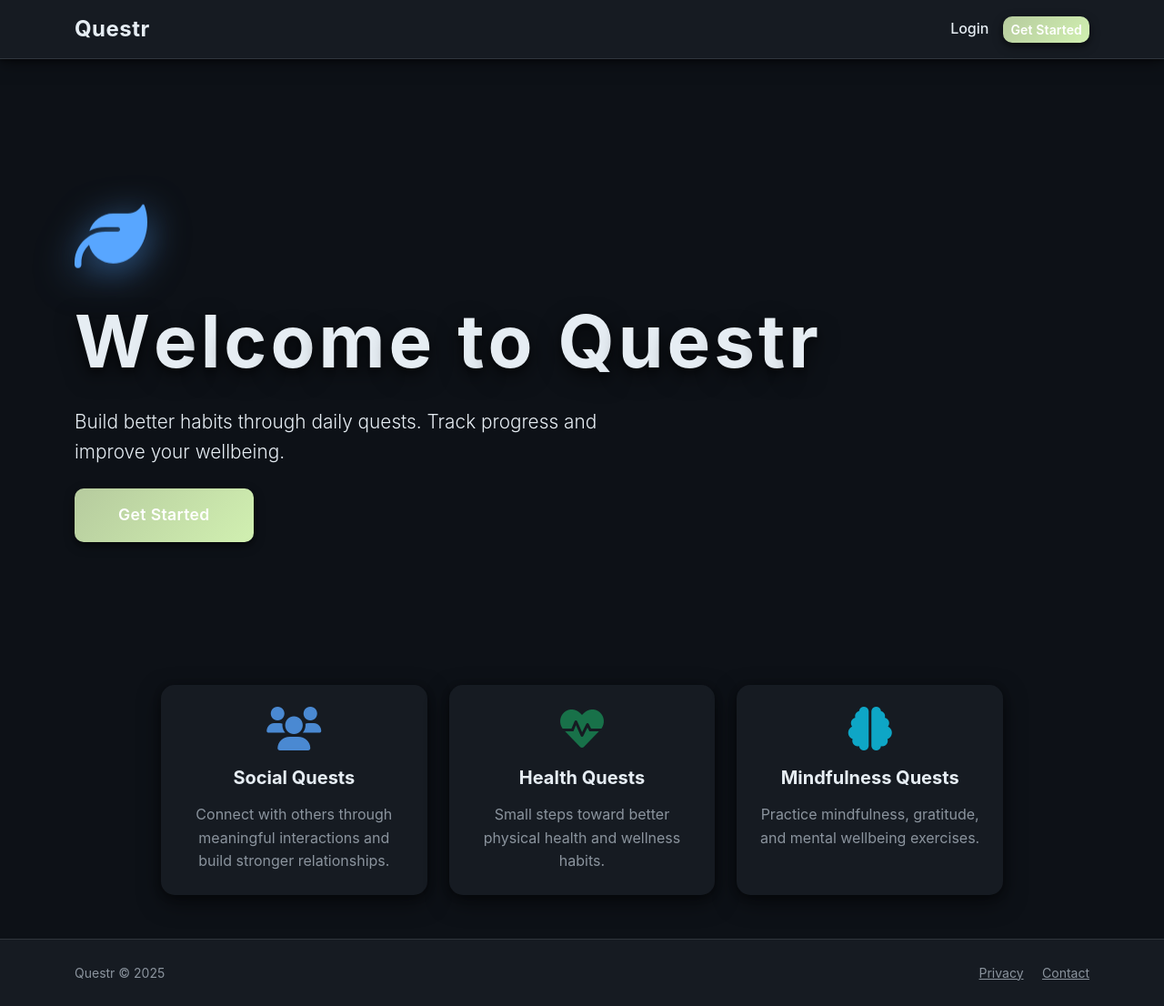
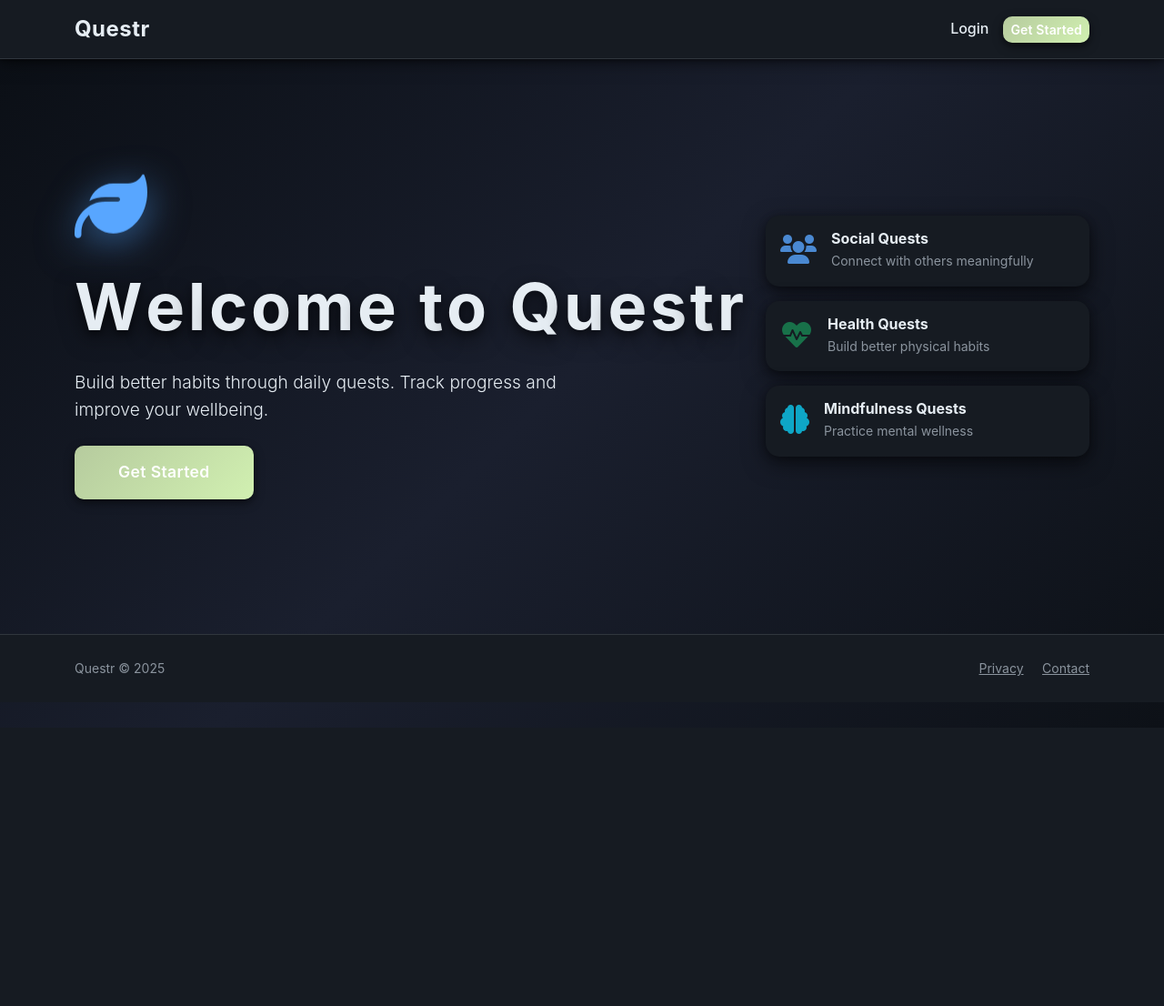
Before and after one commit to pierceluu10/Questr, a Flask app: page / in a window 1280 px wide. Shown: the whole page at 91% size. After the commit the page ends 743 px from the top, so only its background shows below. Run offline with Flask 3, Linux system fonts and the light colour scheme.

Commit message:
vertical plates and gradient background

```diff
--- a/templates/base.html
+++ b/templates/base.html
@@ -38,9 +38,11 @@
         }
 
         body {
-            background: var(--bg) !important;
+            background: linear-gradient(135deg, #0a0e14 0%, #1a1f2e 50%, #0d1117 100%) !important;
+            background-attachment: fixed;
             color: var(--text) !important;
             transition: background-color 0.3s ease, color 0.3s ease;
+            min-height: 100vh;
         }
 
         .navbar {
--- a/templates/index.html
+++ b/templates/index.html
@@ -3,8 +3,8 @@
 {% block title %}Questr - Daily Quests for Personal Growth{% endblock %}
 
 {% block content %}
-<div class="row align-items-center" style="min-height: 80vh;">
-    <div class="col-lg-8">
+<div class="row align-items-center" style="min-height: 70vh; padding: 40px 0;">
+    <div class="col-lg-7">
         <div class="hero-section">
             <!-- Blue Leaf Icon -->
             <div class="hero-icon mb-4" style="display: block;">
@@ -13,10 +13,10 @@
                 </svg>
             </div>
 
-            <h1 class="display-1 fw-bold mb-4 animate-title" style="font-size: clamp(3rem, 8vw, 5rem); letter-spacing: 0.05em; white-space: nowrap; text-shadow: 0 8px 24px rgba(0, 0, 0, 0.6), 0 4px 8px rgba(0, 0, 0, 0.4);">
+            <h1 class="display-1 fw-bold mb-4 animate-title" style="font-size: clamp(3rem, 8vw, 4.5rem); letter-spacing: 0.05em; white-space: nowrap; text-shadow: 0 8px 24px rgba(0, 0, 0, 0.6), 0 4px 8px rgba(0, 0, 0, 0.4);">
                 Welcome to Questr
             </h1>
-            <p class="lead mb-4" style="font-size: 1.3rem; max-width: 600px;">
+            <p class="lead mb-4" style="font-size: 1.2rem; max-width: 550px;">
                 Build better habits through daily quests. Track progress and improve your wellbeing.
             </p>
 
@@ -33,38 +33,43 @@
             {% endif %}
         </div>
     </div>
-</div>
 
-<div class="row mt-4 mb-4">
-    <div class="col-lg-10 mx-auto">
-        <div class="row g-4">
-            <div class="col-md-4 text-center">
-                <div class="feature-card p-4 h-100">
-                    <div class="feature-icon mb-3">
-                        <i class="fas fa-users fa-3x text-primary"></i>
+    <!-- Category Cards on the Right -->
+    <div class="col-lg-4 offset-lg-1">
+        <div class="d-flex flex-column gap-3">
+            <div class="feature-card p-3">
+                <div class="d-flex align-items-center">
+                    <div class="feature-icon me-3">
+                        <i class="fas fa-users fa-2x text-primary"></i>
                     </div>
-                    <h5 class="fw-bold mb-3">Social Quests</h5>
-                    <p class="text-muted mb-0">Connect with others through meaningful interactions and build stronger relationships.</p>
+                    <div>
+                        <h6 class="fw-bold mb-1">Social Quests</h6>
+                        <p class="text-muted mb-0 small">Connect with others meaningfully</p>
+                    </div>
                 </div>
             </div>
 
-            <div class="col-md-4 text-center">
-                <div class="feature-card p-4 h-100">
-                    <div class="feature-icon mb-3">
-                        <i class="fas fa-heartbeat fa-3x text-success"></i>
+            <div class="feature-card p-3">
+                <div class="d-flex align-items-center">
+                    <div class="feature-icon me-3">
+                        <i class="fas fa-heartbeat fa-2x text-success"></i>
                     </div>
-                    <h5 class="fw-bold mb-3">Health Quests</h5>
-                    <p class="text-muted mb-0">Small steps toward better physical health and wellness habits.</p>
+                    <div>
+                        <h6 class="fw-bold mb-1">Health Quests</h6>
+                        <p class="text-muted mb-0 small">Build better physical habits</p>
+                    </div>
                 </div>
             </div>
 
-            <div class="col-md-4 text-center">
-                <div class="feature-card p-4 h-100">
-                    <div class="feature-icon mb-3">
-                        <i class="fas fa-brain fa-3x text-info"></i>
+            <div class="feature-card p-3">
+                <div class="d-flex align-items-center">
+                    <div class="feature-icon me-3">
+                        <i class="fas fa-brain fa-2x text-info"></i>
                     </div>
-                    <h5 class="fw-bold mb-3">Mindfulness Quests</h5>
-                    <p class="text-muted mb-0">Practice mindfulness, gratitude, and mental wellbeing exercises.</p>
+                    <div>
+                        <h6 class="fw-bold mb-1">Mindfulness Quests</h6>
+                        <p class="text-muted mb-0 small">Practice mental wellness</p>
+                    </div>
                 </div>
             </div>
         </div>
```
